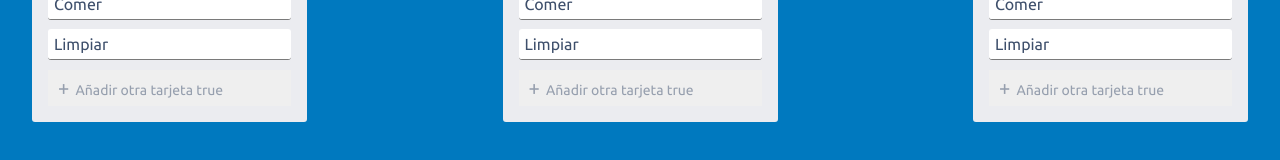
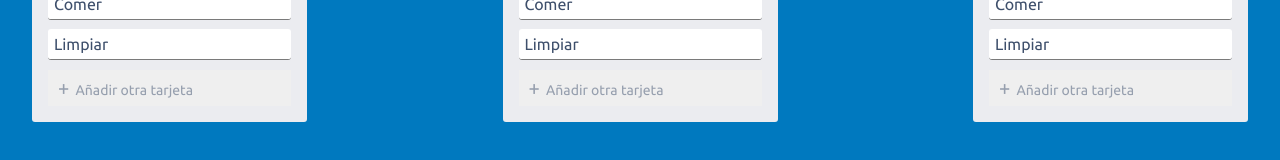
Before and after one commit to JaderGuerra/Trello, an Angular app: page /tablas in a window 1280 px wide. Shown: the part 196-356 px from the top of the page. Built offline with nearby package versions, Linux system fonts and the light colour scheme; sample sign-in values are in the browser's storage.

Commit message:
lo termino mañana

```diff
--- a/src/app/app.module.ts
+++ b/src/app/app.module.ts
@@ -4,7 +4,7 @@ import { NgModule } from '@angular/core';
 import { AppRoutingModule } from './app-routing.module';
 import { AppComponent } from './app.component';
 import { HttpClientModule } from "@angular/common/http";
-import { ReactiveFormsModule } from '@angular/forms';
+// import { ReactiveFormsModule } from '@angular/forms';
 
 
 
@@ -14,7 +14,7 @@ import { ReactiveFormsModule } from '@angular/forms';
   ],
   imports: [
     BrowserModule,
-    AppRoutingModule,HttpClientModule,ReactiveFormsModule
+    AppRoutingModule,HttpClientModule
   ],
   providers: [],
   bootstrap: [AppComponent]
--- a/src/app/auth/auth.module.ts
+++ b/src/app/auth/auth.module.ts
@@ -6,7 +6,7 @@ import { AuthcomponentsModule } from './components/authcomponents.module';
 
 import { LoginComponent } from './pages/login/login.component';
 import { SingupComponent } from './pages/singup/singup.component';
-/* import { ReactiveFormsModule } from '@angular/forms'; */
+import { ReactiveFormsModule } from '@angular/forms';
 
 
 
@@ -14,7 +14,7 @@ import { SingupComponent } from './pages/singup/singup.component';
   declarations: [LoginComponent,SingupComponent],
   imports: [
     CommonModule,AuthcomponentsModule,
-    AuthRoutingModule,
+    AuthRoutingModule,ReactiveFormsModule
   ]
 })
 export class LoginModule { }
--- a/src/app/tablero/components/tablero-card/tablero-card.component.html
+++ b/src/app/tablero/components/tablero-card/tablero-card.component.html
@@ -9,16 +9,17 @@
       <li class="card__items">Limpiar</li>
     </div>
     <div class="card__footer">
-      <!-- *ngIf="show; else show2" (click)="show = !show" -->
-      <button  *ngIf="show; else show2" (click)="show=!show" class="btnAgregar">
+
+      <button   class="btnAgregar">
         <span class="mas">+</span>
-        Añadir otra tarjeta {{show |json}}
+        Añadir otra tarjeta
       </button>
 
       <ng-template #show2>
 
 
-      <form  class="formulario" autocomplete="off">
+      <!-- <form  class="formulario" autocomplete="off"
+      [formGroup]="">
 
           <textarea cols="30" rows="3"
                     autofocus
@@ -29,12 +30,12 @@
         <button   class="">
           Añadir otra tarjeta
         </button>
-        <button (click)="show = !show"  class="">
+        <button >
           <i>X</i>
         </button>
 
-      </form>
+      </form> -->
       </ng-template>
     </div>
-  </div>
+  </div><!-- ... -->
 </div>
--- a/src/app/tablero/components/tablero-card/tablero-card.component.ts
+++ b/src/app/tablero/components/tablero-card/tablero-card.component.ts
@@ -9,8 +9,12 @@ export class TableroCardComponent implements OnInit {
 
   @Input() titulos:any[]
   show:boolean = true;
-  constructor() { }
+
+
+  constructor( ) { }
 
   ngOnInit(): void {}
 
+
+
 }
--- a/src/app/tablero/pages/tablas/tablas.module.ts
+++ b/src/app/tablero/pages/tablas/tablas.module.ts
@@ -4,6 +4,7 @@ import { CommonModule } from '@angular/common';
 import { TablasRoutingModule } from './tablas-routing.module';
 import { TablasComponent } from './tablas.component';
 import { TableroCardComponent } from '../../components/tablero-card/tablero-card.component';
+import { ReactiveFormsModule } from '@angular/forms';
 
 
 
@@ -11,7 +12,7 @@ import { TableroCardComponent } from '../../components/tablero-card/tablero-card
   declarations: [TablasComponent, TableroCardComponent],
   imports: [
     CommonModule,
-    TablasRoutingModule
+    TablasRoutingModule,ReactiveFormsModule
   ]
 })
 export class TablasModule { }
```
